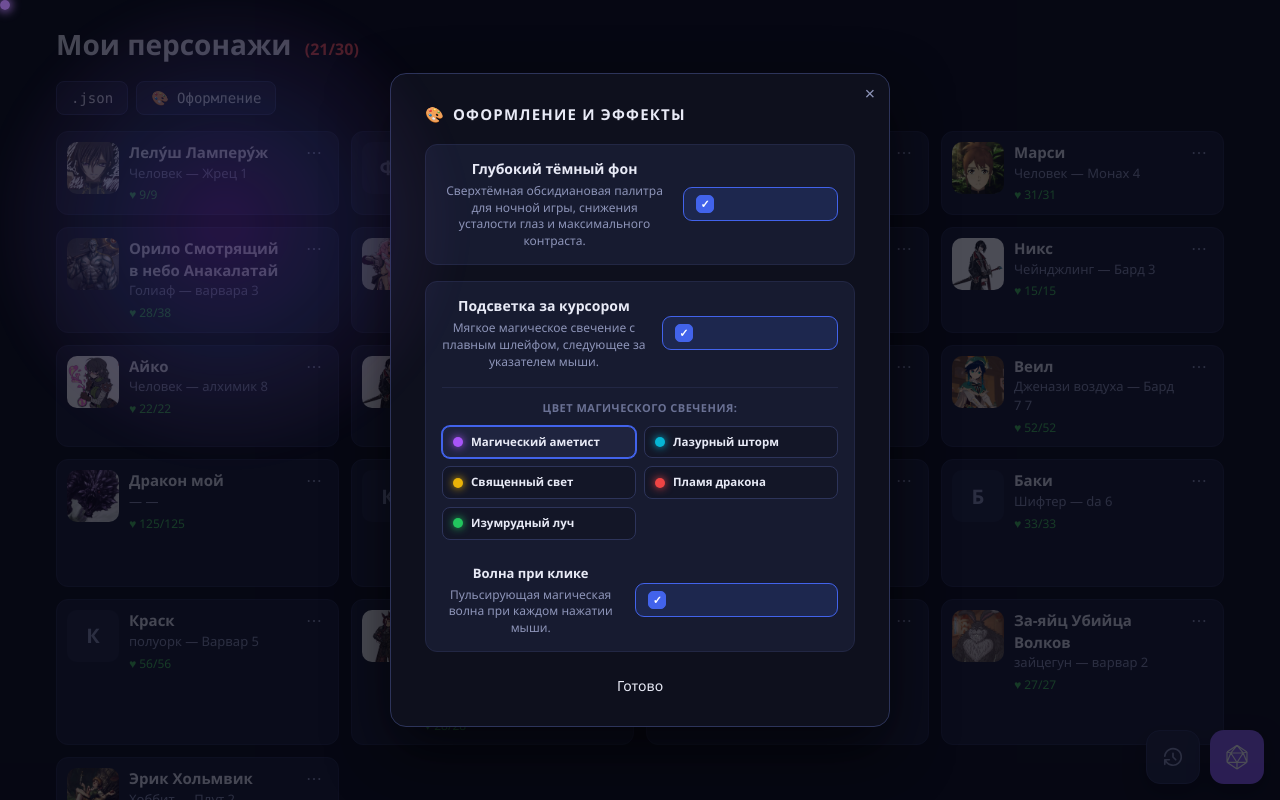
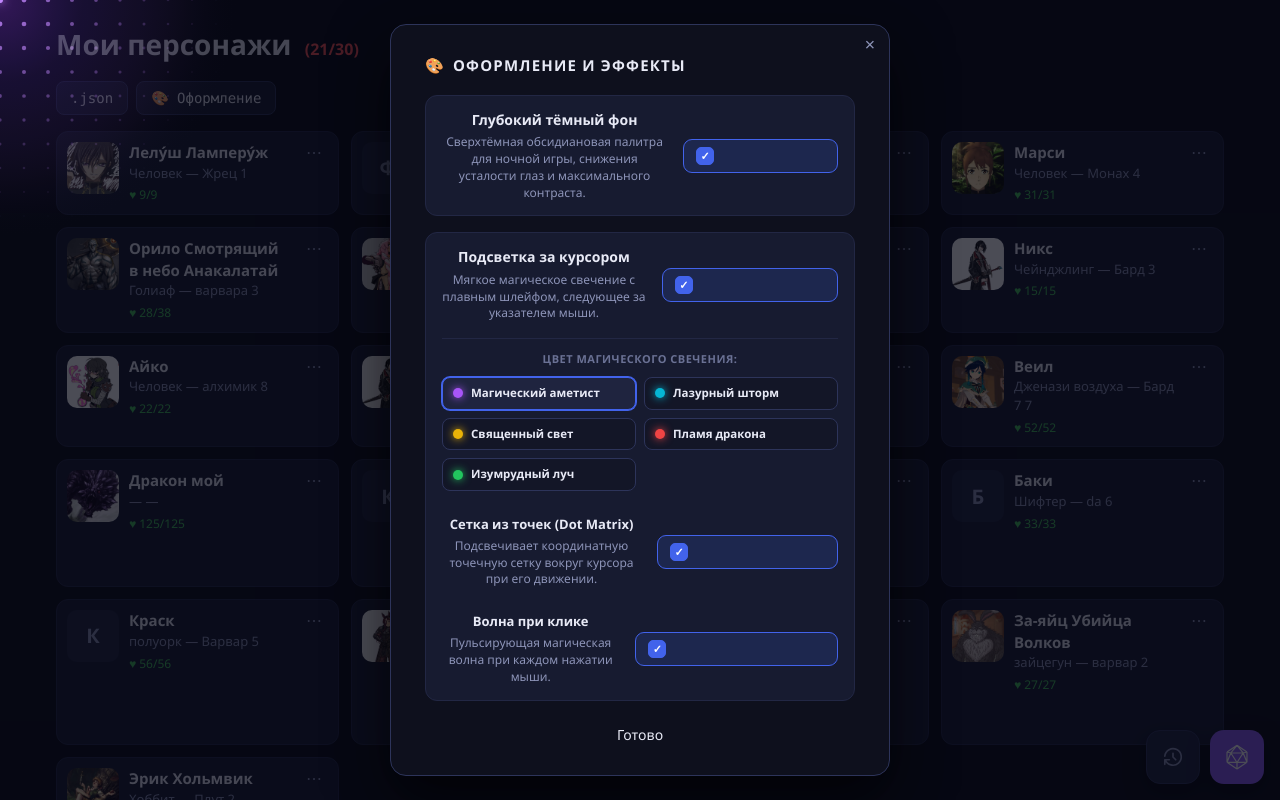
Before and after one commit to henttop/dnd-sheet, a React (Vite) app: page / in a window 1280 px wide. Both pictures are taken after a click on the button "🎨 Оформление". Shown: the top 800 px of the page. Built offline with nearby package versions, Linux system fonts and the light colour scheme.

Commit message:
v0.26: интерактивная сетка из точек (dot matrix grid) вокруг курсора со свечением

```diff
--- a/src/CursorGlow.jsx
+++ b/src/CursorGlow.jsx
@@ -5,41 +5,56 @@ export const CURSOR_COLORS = {
   purple: {
     id: "purple",
     name: "Магический аметист",
-    glow: "radial-gradient(circle, rgba(147, 51, 234, 0.24) 0%, rgba(99, 102, 241, 0.14) 35%, rgba(168, 85, 247, 0.05) 60%, transparent 75%)",
-    core: "rgba(192, 132, 252, 0.7)",
-    ring: "rgba(168, 85, 247, 0.5)",
+    glow0: "rgba(147, 51, 234, 0.32)",
+    glow1: "rgba(124, 58, 237, 0.14)",
+    glow2: "rgba(168, 85, 247, 0.04)",
+    dotRgb: (a) => `rgba(192, 132, 252, ${a})`,
+    core: "#c084fc",
+    ring: (a) => `rgba(168, 85, 247, ${a})`,
     preview: "#a855f7",
   },
   cyan: {
     id: "cyan",
     name: "Лазурный шторм",
-    glow: "radial-gradient(circle, rgba(6, 182, 212, 0.24) 0%, rgba(59, 130, 246, 0.14) 35%, rgba(14, 165, 233, 0.05) 60%, transparent 75%)",
-    core: "rgba(103, 232, 249, 0.7)",
-    ring: "rgba(56, 189, 248, 0.5)",
+    glow0: "rgba(6, 182, 212, 0.32)",
+    glow1: "rgba(59, 130, 246, 0.14)",
+    glow2: "rgba(14, 165, 233, 0.04)",
+    dotRgb: (a) => `rgba(103, 232, 249, ${a})`,
+    core: "#67e8f9",
+    ring: (a) => `rgba(56, 189, 248, ${a})`,
     preview: "#06b6d4",
   },
   gold: {
     id: "gold",
     name: "Священный свет",
-    glow: "radial-gradient(circle, rgba(234, 179, 8, 0.24) 0%, rgba(245, 158, 11, 0.14) 35%, rgba(217, 119, 6, 0.05) 60%, transparent 75%)",
-    core: "rgba(253, 224, 71, 0.7)",
-    ring: "rgba(251, 191, 36, 0.5)",
+    glow0: "rgba(234, 179, 8, 0.32)",
+    glow1: "rgba(245, 158, 11, 0.14)",
+    glow2: "rgba(217, 119, 6, 0.04)",
+    dotRgb: (a) => `rgba(253, 224, 71, ${a})`,
+    core: "#fde047",
+    ring: (a) => `rgba(251, 191, 36, ${a})`,
     preview: "#eab308",
   },
   red: {
     id: "red",
     name: "Пламя дракона",
-    glow: "radial-gradient(circle, rgba(239, 68, 68, 0.24) 0%, rgba(220, 38, 38, 0.14) 35%, rgba(185, 28, 28, 0.05) 60%, transparent 75%)",
-    core: "rgba(252, 165, 165, 0.7)",
-    ring: "rgba(248, 113, 113, 0.5)",
+    glow0: "rgba(239, 68, 68, 0.32)",
+    glow1: "rgba(220, 38, 38, 0.14)",
+    glow2: "rgba(185, 28, 28, 0.04)",
+    dotRgb: (a) => `rgba(252, 165, 165, ${a})`,
+    core: "#fca5a5",
+    ring: (a) => `rgba(248, 113, 113, ${a})`,
     preview: "#ef4444",
   },
   green: {
     id: "green",
     name: "Изумрудный луч",
-    glow: "radial-gradient(circle, rgba(34, 197, 94, 0.24) 0%, rgba(16, 185, 129, 0.14) 35%, rgba(5, 150, 105, 0.05) 60%, transparent 75%)",
-    core: "rgba(134, 239, 172, 0.7)",
-    ring: "rgba(74, 222, 128, 0.5)",
+    glow0: "rgba(34, 197, 94, 0.32)",
+    glow1: "rgba(16, 185, 129, 0.14)",
+    glow2: "rgba(5, 150, 105, 0.04)",
+    dotRgb: (a) => `rgba(134, 239, 172, ${a})`,
+    core: "#86efac",
+    ring: (a) => `rgba(74, 222, 128, ${a})`,
     preview: "#22c55e",
   },
 };
@@ -48,43 +63,118 @@ export default function CursorGlow() {
   const [ui, setUiState] = useState(getUi());
   useEffect(() => subscribeUi(setUiState), []);
 
-  const glowRef = useRef(null);
-  const coreRef = useRef(null);
-  const [ripples, setRipples] = useState([]);
-  const [visible, setVisible] = useState(false);
-
-  const curPos = useRef({ x: -500, y: -500 });
-  const targetPos = useRef({ x: -500, y: -500 });
+  const canvasRef = useRef(null);
+  const curPos = useRef({ x: -1000, y: -1000 });
+  const targetPos = useRef({ x: -1000, y: -1000 });
+  const isInside = useRef(false);
+  const isRunning = useRef(false);
   const animFrameId = useRef(null);
-  const isRunning = useRef(false);
+  const ripplesRef = useRef([]);
 
   const colorConfig = CURSOR_COLORS[ui.cursorColor] || CURSOR_COLORS.purple;
 
   useEffect(() => {
-    // Проверка сенсорного экрана: на тач-устройствах подсветка курсора не нужна
+    if (ui.cursorGlow === false) return;
     if (window.matchMedia("(pointer: coarse)").matches) return;
 
-    const loop = () => {
+    const canvas = canvasRef.current;
+    if (!canvas) return;
+    const ctx = canvas.getContext("2d");
+
+    let width = (canvas.width = window.innerWidth);
+    let height = (canvas.height = window.innerHeight);
+
+    const onResize = () => {
+      if (!canvas) return;
+      width = canvas.width = window.innerWidth;
+      height = canvas.height = window.innerHeight;
+      startLoop();
+    };
+    window.addEventListener("resize", onResize);
+
+    const radius = 240; // Радиус видимости свечения и точек вокруг курсора
+    const gridSize = 24; // Шаг сетки из точек (в пикселях)
+
+    const render = () => {
+      ctx.clearRect(0, 0, width, height);
+
+      // Плавное следование за курсором (lerp)
       const dx = targetPos.current.x - curPos.current.x;
       const dy = targetPos.current.y - curPos.current.y;
-
-      // Плавное следование за курсором (lerp)
-      curPos.current.x += dx * 0.18;
-      curPos.current.y += dy * 0.18;
+      curPos.current.x += dx * 0.2;
+      curPos.current.y += dy * 0.2;
 
       const px = curPos.current.x;
       const py = curPos.current.y;
 
-      if (glowRef.current) {
-        glowRef.current.style.transform = `translate3d(${px - 225}px, ${py - 225}px, 0)`;
-      }
-      if (coreRef.current) {
-        coreRef.current.style.transform = `translate3d(${px - 5}px, ${py - 5}px, 0)`;
+      if (isInside.current && px > -radius && px < width + radius && py > -radius && py < height + radius) {
+        // 1. Мягкое радиальное свечение
+        const grad = ctx.createRadialGradient(px, py, 0, px, py, radius);
+        grad.addColorStop(0, colorConfig.glow0);
+        grad.addColorStop(0.35, colorConfig.glow1);
+        grad.addColorStop(0.75, colorConfig.glow2);
+        grad.addColorStop(1, "rgba(0, 0, 0, 0)");
+
+        ctx.fillStyle = grad;
+        ctx.beginPath();
+        ctx.arc(px, py, radius, 0, Math.PI * 2);
+        ctx.fill();
+
+        // 2. Интерактивная сетка из точек (dot matrix grid)
+        if (ui.cursorDotGrid !== false) {
+          const minX = Math.max(0, Math.floor((px - radius) / gridSize) * gridSize);
+          const maxX = Math.min(width, Math.ceil((px + radius) / gridSize) * gridSize);
+          const minY = Math.max(0, Math.floor((py - radius) / gridSize) * gridSize);
+          const maxY = Math.min(height, Math.ceil((py + radius) / gridSize) * gridSize);
+
+          for (let x = minX; x <= maxX; x += gridSize) {
+            for (let y = minY; y <= maxY; y += gridSize) {
+              const dist = Math.hypot(x - px, y - py);
+              if (dist <= radius) {
+                const factor = 1 - dist / radius; // 1 у курсора, 0 на границе
+                const alpha = Math.pow(factor, 1.5) * 0.9;
+                const dotR = 0.8 + factor * 1.8; // размер точки от 0.8px до 2.6px
+
+                ctx.fillStyle = colorConfig.dotRgb(alpha.toFixed(3));
+                ctx.beginPath();
+                ctx.arc(x, y, dotR, 0, Math.PI * 2);
+                ctx.fill();
+              }
+            }
+          }
+        }
+
+        // 3. Центральное световое ядро
+        ctx.fillStyle = colorConfig.core;
+        ctx.shadowColor = colorConfig.core;
+        ctx.shadowBlur = 8;
+        ctx.beginPath();
+        ctx.arc(px, py, 3, 0, Math.PI * 2);
+        ctx.fill();
+        ctx.shadowBlur = 0;
       }
 
-      // Если почти догнал и мышь не двигается, можно остановить цикл до следующего mousemove
-      if (Math.abs(dx) > 0.1 || Math.abs(dy) > 0.1) {
-        animFrameId.current = requestAnimationFrame(loop);
+      // 4. Волны при кликах
+      const now = Date.now();
+      ripplesRef.current = ripplesRef.current.filter((r) => now - r.created < 550);
+      for (const r of ripplesRef.current) {
+        const progress = (now - r.created) / 550;
+        const currentR = progress * 90;
+        const alpha = Math.max(0, (1 - progress) * 0.7);
+
+        ctx.strokeStyle = colorConfig.ring(alpha.toFixed(3));
+        ctx.lineWidth = 1.5;
+        ctx.beginPath();
+        ctx.arc(r.x, r.y, currentR, 0, Math.PI * 2);
+        ctx.stroke();
+      }
+
+      // Если мышь почти догнала цель и волн нет, цикл приостанавливается до следующего движения (0% CPU)
+      const moving = Math.abs(dx) > 0.1 || Math.abs(dy) > 0.1;
+      const hasRipples = ripplesRef.current.length > 0;
+
+      if (moving || hasRipples) {
+        animFrameId.current = requestAnimationFrame(render);
       } else {
         isRunning.current = false;
       }
@@ -93,26 +183,31 @@ export default function CursorGlow() {
     const startLoop = () => {
       if (!isRunning.current) {
         isRunning.current = true;
-        animFrameId.current = requestAnimationFrame(loop);
+        animFrameId.current = requestAnimationFrame(render);
       }
     };
 
     const onMouseMove = (e) => {
       targetPos.current = { x: e.clientX, y: e.clientY };
-      if (!visible) setVisible(true);
+      isInside.current = true;
       startLoop();
     };
 
-    const onMouseEnter = () => setVisible(true);
-    const onMouseLeave = () => setVisible(false);
+    const onMouseEnter = (e) => {
+      targetPos.current = { x: e.clientX, y: e.clientY };
+      isInside.current = true;
+      startLoop();
+    };
+
+    const onMouseLeave = () => {
+      isInside.current = false;
+      startLoop();
+    };
 
     const onMouseDown = (e) => {
       if (ui.cursorRipple === false) return;
-      const ripId = Date.now() + Math.random();
-      setRipples((prev) => [...prev.slice(-4), { id: ripId, x: e.clientX, y: e.clientY }]);
-      setTimeout(() => {
-        setRipples((prev) => prev.filter((r) => r.id !== ripId));
-      }, 600);
+      ripplesRef.current.push({ x: e.clientX, y: e.clientY, created: Date.now() });
+      startLoop();
     };
 
     window.addEventListener("mousemove", onMouseMove, { passive: true });
@@ -120,50 +215,33 @@ export default function CursorGlow() {
     document.addEventListener("mouseleave", onMouseLeave);
     window.addEventListener("mousedown", onMouseDown, { passive: true });
 
+    startLoop();
+
     return () => {
+      window.removeEventListener("resize", onResize);
       window.removeEventListener("mousemove", onMouseMove);
       document.removeEventListener("mouseenter", onMouseEnter);
       document.removeEventListener("mouseleave", onMouseLeave);
       window.removeEventListener("mousedown", onMouseDown);
       if (animFrameId.current) cancelAnimationFrame(animFrameId.current);
     };
-  }, [visible, ui.cursorRipple]);
+  }, [ui.cursorGlow, ui.cursorDotGrid, ui.cursorRipple, ui.cursorColor]);
 
   if (ui.cursorGlow === false) return null;
 
   return (
-    <div className="cursor-glow-container" style={{ opacity: visible ? 1 : 0 }}>
-      {/* Большое мягкое рассеянное свечение */}
-      <div
-        ref={glowRef}
-        className="cursor-glow-ambient"
-        style={{
-          background: colorConfig.glow,
-        }}
-      />
-
-      {/* Маленькое ядро-искорка в точке курсора */}
-      <div
-        ref={coreRef}
-        className="cursor-glow-core"
-        style={{
-          background: colorConfig.core,
-          boxShadow: `0 0 10px 2px ${colorConfig.core}`,
-        }}
-      />
-
-      {/* Магические волны при клике */}
-      {ripples.map((r) => (
-        <div
-          key={r.id}
-          className="cursor-glow-ripple"
-          style={{
-            left: r.x - 20,
-            top: r.y - 20,
-            borderColor: colorConfig.ring,
-          }}
-        />
-      ))}
-    </div>
+    <canvas
+      ref={canvasRef}
+      className="cursor-glow-canvas"
+      style={{
+        position: "fixed",
+        inset: 0,
+        width: "100vw",
+        height: "100vh",
+        pointerEvents: "none",
+        zIndex: 9998,
+        mixBlendMode: "screen",
+      }}
+    />
   );
 }
--- a/src/ThemeModal.jsx
+++ b/src/ThemeModal.jsx
@@ -60,6 +60,19 @@ export function ThemeSettingsContent({ ui, setUi }) {
 
             <div className="theme-item-row" style={{ marginTop: 14 }}>
               <div className="theme-item-info">
+                <div className="theme-item-title" style={{ fontSize: 13 }}>Сетка из точек (Dot Matrix)</div>
+                <div className="theme-item-desc">
+                  Подсвечивает координатную точечную сетку вокруг курсора при его движении.
+                </div>
+              </div>
+              <Toggle
+                checked={ui.cursorDotGrid !== false}
+                onChange={(v) => setUi({ cursorDotGrid: v })}
+              />
+            </div>
+
+            <div className="theme-item-row" style={{ marginTop: 14 }}>
+              <div className="theme-item-info">
                 <div className="theme-item-title" style={{ fontSize: 13 }}>Волна при клике</div>
                 <div className="theme-item-desc">
                   Пульсирующая магическая волна при каждом нажатии мыши.
--- a/src/uistore.js
+++ b/src/uistore.js
@@ -9,6 +9,7 @@ let state = {
   lang: "srd",
   darkerBg: true,      // сверхтёмный фон (deep dark)
   cursorGlow: true,    // эффект мягкой подсветки за курсором
+  cursorDotGrid: true, // сетка из точек вокруг курсора (dot matrix)
   cursorColor: "purple", // цвет подсветки (purple, cyan, gold, red, green)
   cursorRipple: true,  // эффект расходящейся волны при клике
 };
```
Also changed, not shown: 4 other files (tests, documents, lock files or other folders).
